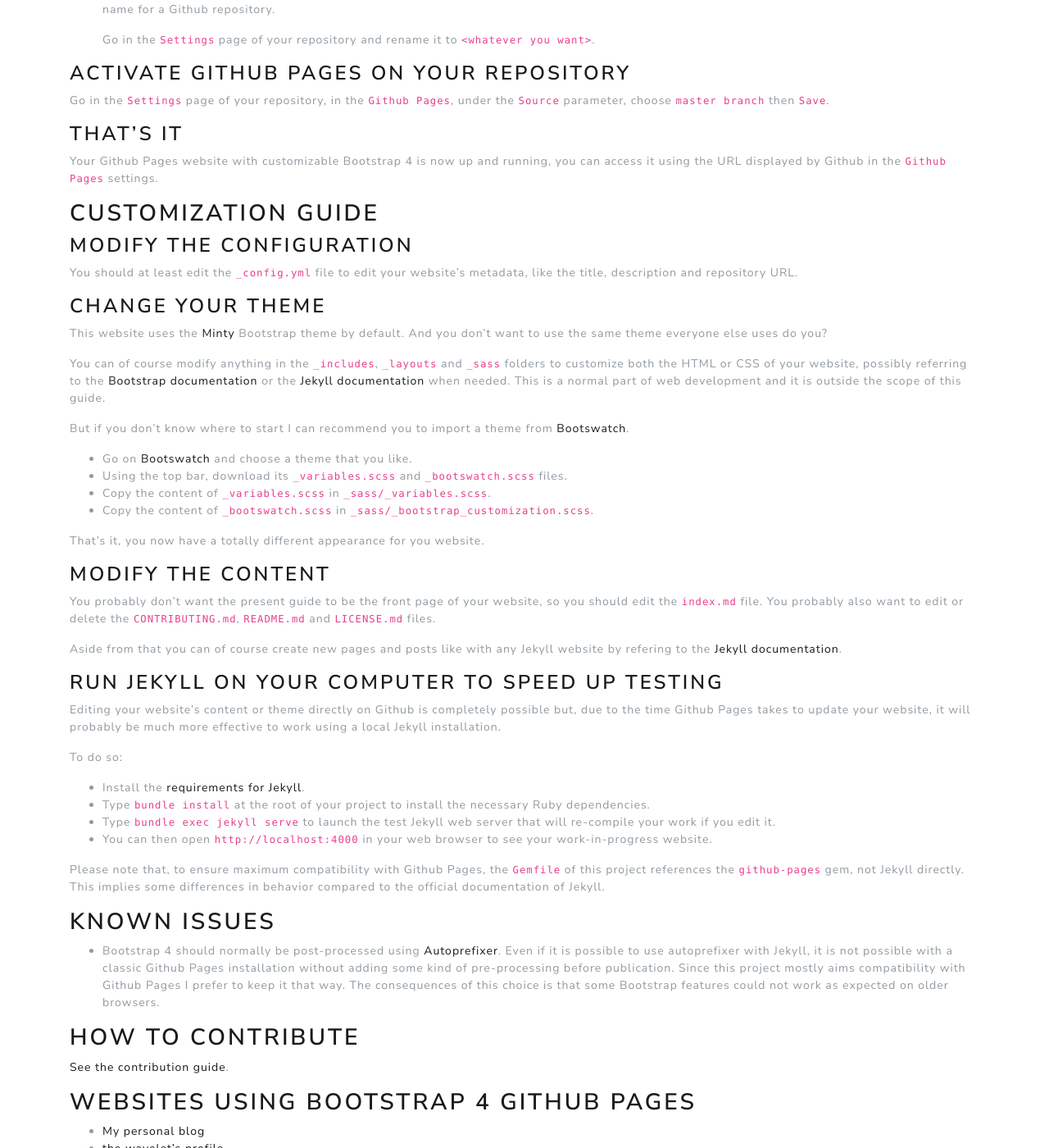
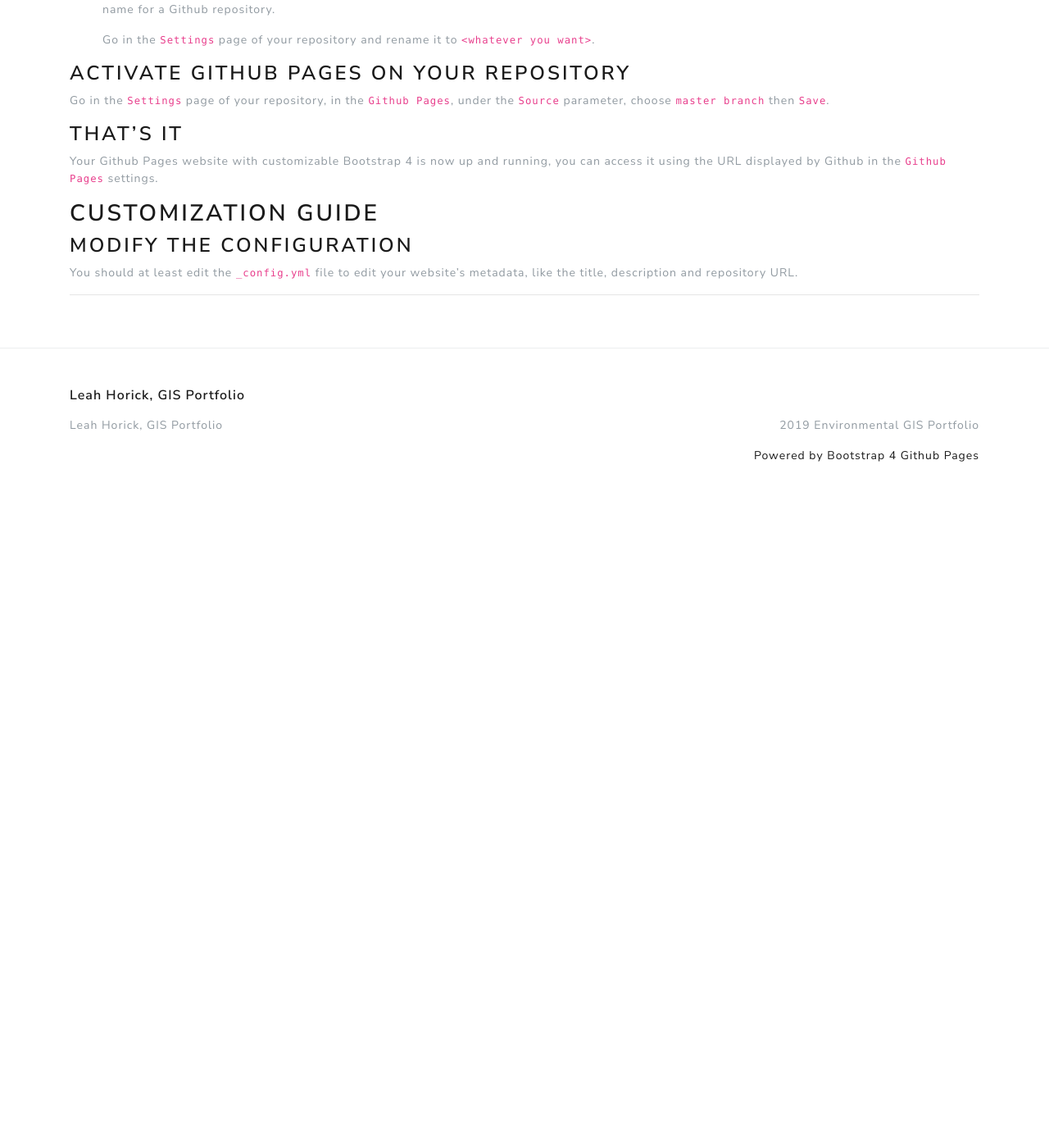
Before and after one commit to nicolas-van/bootstrap-4-github-pages, a Jekyll site: the page built from index.md, in a window 1280 px wide and 1400 px high, scrolled down 536 px. Shown: the whole window at 82% size. Built offline with Jekyll 4.4.1, drawn with Linux system fonts in a browser that asks for light colours; after the commit the page ends 1166 px from its top, so only the background shows below that; some of the changed text lies outside the part shown.

Commit message:
Update index.md

```diff
--- a/index.md
+++ b/index.md
@@ -39,58 +39,4 @@
 
 You should at least edit the `_config.yml` file to edit your website's metadata, like the title, description and repository URL.
 
-### Change your theme
-
-This website uses the [Minty](https://bootswatch.com/minty/) Bootstrap theme by default. And you don't want to use the same theme everyone else uses do you?
-
-You can of course modify anything in the `_includes`, `_layouts` and `_sass` folders to customize both the HTML or CSS of your website, possibly referring to the [Bootstrap documentation](https://getbootstrap.com/) or the [Jekyll documentation](https://jekyllrb.com/) when needed. This is a normal part of web development and it is outside the scope of this guide.
-
-But if you don't know where to start I can recommend you to import a theme from [Bootswatch](https://bootswatch.com/).
-
-* Go on [Bootswatch](https://bootswatch.com/) and choose a theme that you like.
-* Using the top bar, download its `_variables.scss` and `_bootswatch.scss` files.
-* Copy the content of `_variables.scss` in `_sass/_variables.scss`.
-* Copy the content of `_bootswatch.scss` in `_sass/_bootstrap_customization.scss`.
-
-That's it, you now have a totally different appearance for you website.
-
-### Modify the content
-
-You probably don't want the present guide to be the front page of your website, so you should edit the `index.md` file. You probably also want to edit or delete the `CONTRIBUTING.md`, `README.md` and `LICENSE.md` files.
-
-Aside from that you can of course create new pages and posts like with any Jekyll website by refering to the [Jekyll documentation](https://jekyllrb.com/).
-
-### Run Jekyll on your computer to speed up testing
-
-Editing your website's content or theme directly on Github is completely possible but, due to the time Github Pages takes to update your website, it will probably be much more effective to work using a local Jekyll installation.
-
-To do so:
-
-* Install the [requirements for Jekyll](https://jekyllrb.com/docs/installation/).
-* Type `bundle install` at the root of your project to install the necessary Ruby dependencies.
-* Type `bundle exec jekyll serve` to launch the test Jekyll web server that will re-compile your work if you edit it.
-* You can then open `http://localhost:4000` in your web browser to see your work-in-progress website.
-
-Please note that, to ensure maximum compatibility with Github Pages, the `Gemfile` of this project references the `github-pages` gem, not Jekyll directly. This implies some differences in behavior compared to the official documentation of Jekyll.
-
-## Known issues
-
-* Bootstrap 4 should normally be post-processed using [Autoprefixer](https://github.com/postcss/autoprefixer). Even if it is possible to use autoprefixer with Jekyll, it is not possible with a classic Github Pages installation without adding some kind of pre-processing before publication. Since this project mostly aims compatibility with Github Pages I prefer to keep it that way. The consequences of this choice is that some Bootstrap features could not work as expected on older browsers.
-
-## How to contribute
-
-[See the contribution guide](https://github.com/nicolas-van/bootstrap-4-github-pages/blob/master/CONTRIBUTING.md).
-
-## Websites using Bootstrap 4 Github Pages
-
-* [My personal blog](https://nicolas-van.github.io/)
-* [the wavelet's profile](https://thewavelet.github.io/)
-* [roseblood.github.io](https://roseleblood.github.io/)
-* [colemannick.github.io](https://colemannick.github.io/)
-* [Betty and the Blushtones](http://bettyandtheblushtones.co.uk/)
-* [borislouis.github.io](https://borislouis.github.io/)
-* [dariusnwadike.github.io](https://dariusnwadike.github.io/)
-
-## Other projects
-
-[Easy Markdown to Github Pages](https://nicolas-van.github.io/easy-markdown-to-github-pages/) which documents how to publish Markown files to Github Pages in the fastest way.
+---
```
